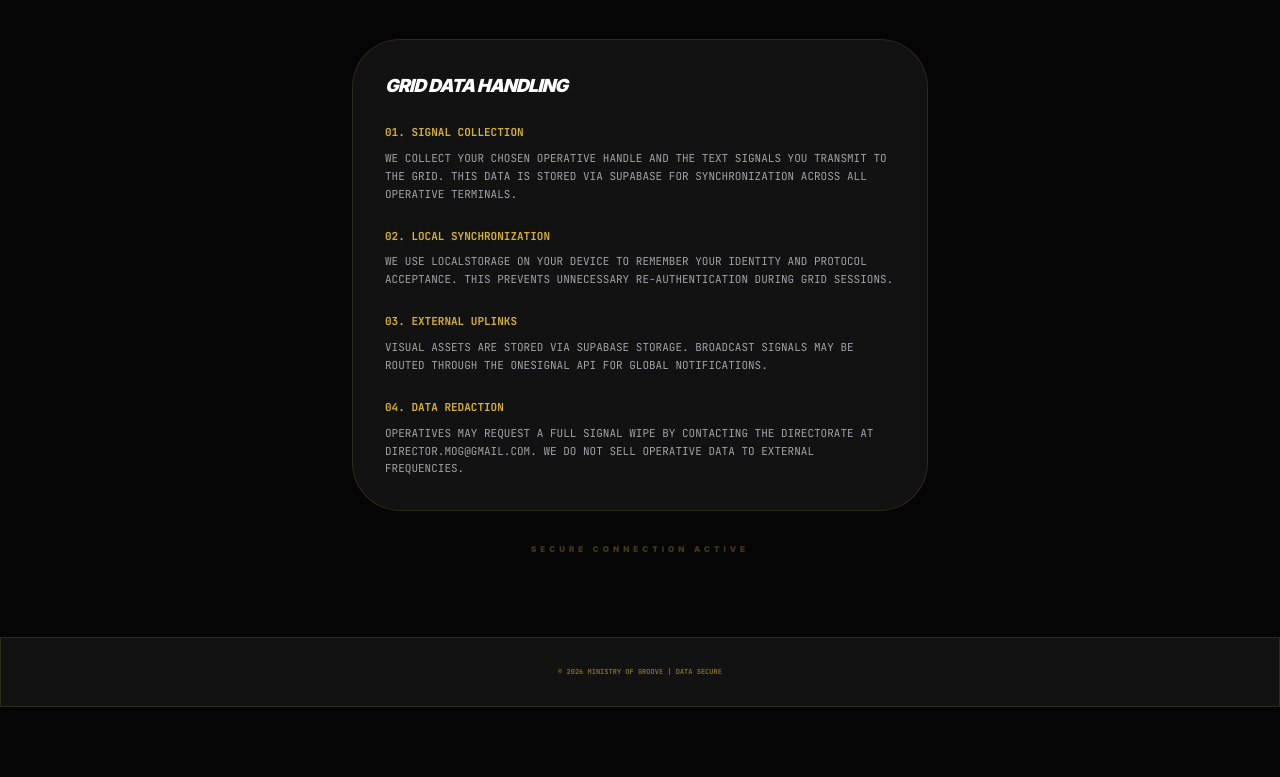
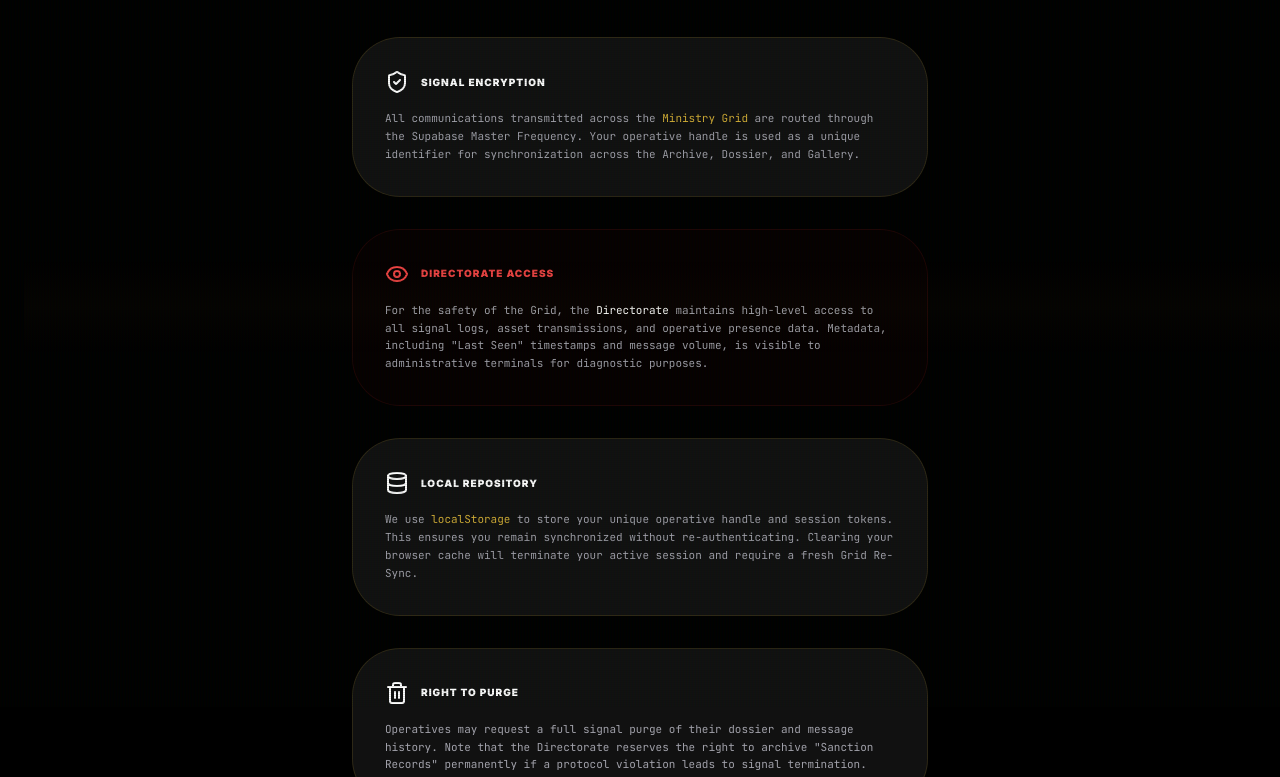
Before and after one commit to directormog-coder/mog-ncc-hq, a website: page privacy.html in a window 1280 px wide. Shown: the part 93-870 px from the top of the page. Before the commit the page ends 800 px from the top, so only its background shows below. Drawn offline with nearby package versions, Linux system fonts and the light colour scheme; files that its build step writes are made by us from their sources.

Commit message:
Update privacy.html

```diff
--- a/privacy.html
+++ b/privacy.html
@@ -3,70 +3,114 @@
 <head>
     <meta charset="UTF-8">
     <meta name="viewport" content="width=device-width, initial-scale=1, maximum-scale=1, user-scalable=0">
-    <title>DATA ENCRYPTION | MOG PRIVACY</title>
+    <title>PRIVACY SHIELD | MOG PROTOCOL</title>
+
     <script src="https://cdn.tailwindcss.com"></script>
+    <script src="https://unpkg.com/alpinejs@3.x.x/dist/cdn.min.js" defer></script>
     <script src="https://unpkg.com/lucide@latest"></script>
+    <script src="https://cdn.jsdelivr.net/npm/@supabase/supabase-js@2"></script>
+
+    <script>
+        const handle = localStorage.getItem('mog_handle');
+        if (handle) {
+            const SB_URL = 'https://quzwygjbqpkuqjhrmsjp.supabase.co';
+            const SB_KEY = 'eyJhbGciOiJIUzI1NiIsInR5cCI6IkpXVCJ9.eyJpc3MiOiJzdXBhYmFzZSIsInJlZiI6InF1end5Z2picXBrdXFqaHJtc2pwIiwicm9sZSI6ImFub24iLCJpYXQiOjE3NzIzMTM0MDksImV4cCI6MjA4Nzg4OTQwOX0.1EVJRlSelXQOPHLX_Y7YsWxzVUmx8s7keRVpqWdXsPU';
+            const sb = window.supabase.createClient(SB_URL, SB_KEY);
+            sb.from('blacklisted_operatives').select('*').eq('username', handle).single()
+              .then(({data}) => {
+                  if(data) {
+                      localStorage.clear();
+                      window.location.href = '404.html';
+                  }
+              });
+        }
+    </script>
+
     <style>
         @import url('https://fonts.googleapis.com/css2?family=Inter:wght@400;900&family=JetBrains+Mono:wght@400;700&display=swap');
+        :root { --gold: #D4AF37; --noir: #050505; }
+        body { background: var(--noir); color: var(--gold); font-family: 'Inter', sans-serif; overflow-x: hidden; margin: 0; }
+        .glass { background: rgba(20, 20, 20, 0.85); backdrop-filter: blur(15px); border: 1px solid rgba(212, 175, 55, 0.15); }
+        .terminal-font { font-family: 'JetBrains Mono', monospace; }
+
+        /* Scanline Effect */
+        body::before {
+            content: " ";
+            display: block;
+            position: fixed;
+            top: 0; left: 0; bottom: 0; right: 0;
+            background: linear-gradient(rgba(18, 16, 16, 0) 50%, rgba(0, 0, 0, 0.1) 50%),
+                        linear-gradient(90deg, rgba(255, 0, 0, 0.02), rgba(0, 255, 0, 0.01), rgba(0, 0, 255, 0.02));
+            z-index: 9999;
+            background-size: 100% 2px, 3px 100%;
+            pointer-events: none;
+        }
     </style>
     <link rel="stylesheet" href="style.css">
-    <style>
-        :root { --gold: #D4AF37; --noir: #050505; }
-        body { background: var(--noir); color: var(--gold); font-family: 'Inter', sans-serif; }
-        .glass { background: rgba(20, 20, 20, 0.9); border: 1px solid rgba(212, 175, 55, 0.15); backdrop-filter: blur(15px); }
-        .terminal-font { font-family: 'JetBrains Mono', monospace; }
-    </style>
 </head>
-<body class="p-6 pb-24 animate-in fade-in duration-1000">
+<body class="bg-black text-gold p-6 pb-24">
+    <div class="scanline"></div>
 
-    <header class="flex justify-between items-center mb-10 sticky top-0 z-50 py-2 glass px-4 rounded-2xl">
-        <button onclick="window.location.href='index.html'" class="p-3 glass rounded-2xl active:scale-90 transition-all">
-            <i data-lucide="chevron-left"></i>
+    <header class="mb-10 flex items-center justify-between sticky top-0 z-50 py-2 glass px-4 rounded-2xl border-none">
+        <button onclick="window.history.back()" class="p-3 glass rounded-2xl active:scale-90 transition-all">
+            <i data-lucide="chevron-left" size="20"></i>
         </button>
         <div class="text-right">
-            <h1 class="text-[10px] font-black uppercase tracking-[0.4em] text-white">Security Protocol</h1>
-            <p class="text-[7px] text-gold/40 uppercase font-black tracking-widest italic">Data Privacy Policy</p>
+            <h1 class="text-xl font-black italic uppercase tracking-tighter text-white">Privacy Shield</h1>
+            <p class="text-[7px] uppercase tracking-[0.4em] text-gold/40 font-black">Data Protocol 2026</p>
         </div>
     </header>
 
-    <main class="max-w-xl mx-auto space-y-8">
-        <div class="glass p-8 rounded-[3rem] border-gold/20">
-            <h2 class="text-lg font-black uppercase tracking-tighter text-white mb-6 italic">Grid Data Handling</h2>
-            <div class="space-y-6 text-[11px] text-zinc-400 uppercase leading-relaxed terminal-font">
+    <main class="max-w-xl mx-auto space-y-8 animate-in slide-in-from-bottom-10 duration-700">
 
-                <section>
-                    <h3 class="text-gold font-bold mb-2">01. Signal Collection</h3>
-                    <p>We collect your chosen operative handle and the text signals you transmit to the Grid. This data is stored via Supabase for synchronization across all operative terminals.</p>
-                </section>
+        <section class="glass p-8 rounded-[3rem] border-gold/10 space-y-4">
+            <div class="flex items-center gap-3 text-white">
+                <i data-lucide="shield-check" size="20"></i>
+                <h3 class="text-[10px] font-black uppercase tracking-widest">Signal Encryption</h3>
+            </div>
+            <p class="text-[11px] leading-relaxed text-zinc-400 terminal-font">
+                All communications transmitted across the <span class="text-gold">Ministry Grid</span> are routed through the Supabase Master Frequency. Your operative handle is used as a unique identifier for synchronization across the Archive, Dossier, and Gallery.
+            </p>
+        </section>
 
-                <section>
-                    <h3 class="text-gold font-bold mb-2">02. Local Synchronization</h3>
-                    <p>We use LocalStorage on your device to remember your identity and protocol acceptance. This prevents unnecessary re-authentication during grid sessions.</p>
-                </section>
+        <section class="glass p-8 rounded-[3rem] border-red-900/20 bg-red-900/5 space-y-4">
+            <div class="flex items-center gap-3 text-red-500">
+                <i data-lucide="eye" size="20"></i>
+                <h3 class="text-[10px] font-black uppercase tracking-widest">Directorate Access</h3>
+            </div>
+            <p class="text-[11px] leading-relaxed text-zinc-400 terminal-font">
+                For the safety of the Grid, the <span class="text-white">Directorate</span> maintains high-level access to all signal logs, asset transmissions, and operative presence data. Metadata, including "Last Seen" timestamps and message volume, is visible to administrative terminals for diagnostic purposes.
+            </p>
+        </section>
 
-                <section>
-                    <h3 class="text-gold font-bold mb-2">03. External Uplinks</h3>
-                    <p>Visual assets are stored via Supabase Storage. Broadcast signals may be routed through the OneSignal API for global notifications.</p>
-                </section>
+        <section class="glass p-8 rounded-[3rem] border-gold/10 space-y-4">
+            <div class="flex items-center gap-3 text-white">
+                <i data-lucide="database" size="20"></i>
+                <h3 class="text-[10px] font-black uppercase tracking-widest">Local Repository</h3>
+            </div>
+            <p class="text-[11px] leading-relaxed text-zinc-400 terminal-font">
+                We use <span class="text-gold">localStorage</span> to store your unique operative handle and session tokens. This ensures you remain synchronized without re-authenticating. Clearing your browser cache will terminate your active session and require a fresh Grid Re-Sync.
+            </p>
+        </section>
 
-                <section>
-                    <h3 class="text-gold font-bold mb-2">04. Data Redaction</h3>
-                    <p>Operatives may request a full signal wipe by contacting the Directorate at director.mog@gmail.com. We do not sell operative data to external frequencies.</p>
-                </section>
+        <section class="glass p-8 rounded-[3rem] border-gold/10 space-y-4">
+            <div class="flex items-center gap-3 text-white">
+                <i data-lucide="trash-2" size="20"></i>
+                <h3 class="text-[10px] font-black uppercase tracking-widest">Right to Purge</h3>
+            </div>
+            <p class="text-[11px] leading-relaxed text-zinc-400 terminal-font">
+                Operatives may request a full signal purge of their dossier and message history. Note that the Directorate reserves the right to archive "Sanction Records" permanently if a protocol violation leads to signal termination.
+            </p>
+        </section>
 
-            </div>
-        </div>
-
-        <div class="text-center opacity-30">
-            <p class="text-[8px] font-black uppercase tracking-[0.5em]">Secure Connection Active</p>
+        <div class="text-center py-10 opacity-30">
+            <p class="text-[6px] font-black uppercase tracking-[0.5em]">System Protected by MOG Security Architecture</p>
+            <p class="text-[5px] uppercase mt-2">© 2026 Ministry of Groove</p>
         </div>
     </main>
 
-    <footer class="fixed bottom-0 left-0 w-full glass h-[70px] flex justify-center items-center">
-        <p class="terminal-font text-[7px] font-black uppercase text-gold/60">© 2026 MINISTRY OF GROOVE | DATA SECURE</p>
-    </footer>
-
     <script>
+        // Initialize Icons
         lucide.createIcons();
     </script>
 </body>
```
